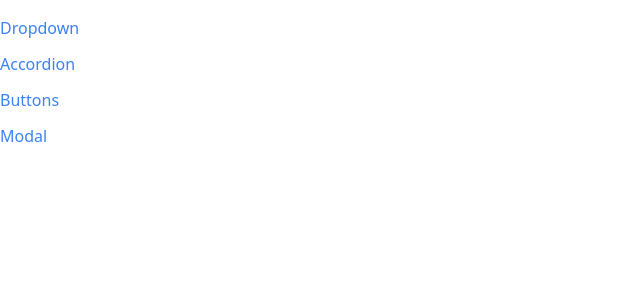
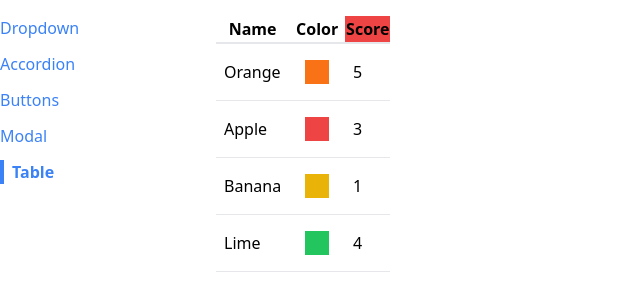
Before and after one commit to JuSTC3/Modern-React-with-Redux, a React (Create React App) app in the folder comp/: page /table in a window 1280 px wide. Shown: the top 300 px of the page, without its empty margins (0-640 px from the left). Built offline with nearby package versions, Linux system fonts and the light colour scheme.

Commit message:
fragment component to fix key issue

```diff
--- a/comp/src/App.js
+++ b/comp/src/App.js
@@ -4,6 +4,7 @@
 import DropdownPage from "./pages/DropdownPage";
 import ButtonPage from "./pages/ButtonPage";
 import ModalPage from "./pages/ModalPage";
+import TablePage from "./pages/TablePage";
 
 function App() {
   return (
@@ -22,6 +23,9 @@
         <Route path="/modal">
           <ModalPage />
         </Route>
+        <Route path="/table">
+          <TablePage />
+        </Route>
       </div>
     </div>
   );
--- a/comp/src/components/Sidebar.js
+++ b/comp/src/components/Sidebar.js
@@ -5,7 +5,8 @@
         { label: 'Dropdown', path: '/' },
         { label: 'Accordion', path: '/accordion' },
         { label: 'Buttons', path: '/buttons' },
-        { label: 'Modal', path: '/modal' }
+        { label: 'Modal', path: '/modal' },
+        { label: 'Table', path: '/table' }
     ];
 
     const renderedLinks = links.map((link) => {
--- /dev/null
+++ b/comp/src/components/Table.js
@@ -0,0 +1,38 @@
+import { Fragment } from 'react';
+
+function Table({ data, config, keyFn }) {
+    const renderedHeaders = config.map((column) => {
+        if (column.header) {
+            return <Fragment key={column.label}>{column.header()}</Fragment>;
+        }
+        return (
+            <th key={column.label}>{column.label}</th>
+        );
+    });
+
+    const renderedRows = data.map((rowData) => {
+        const renderedCells = config.map((column) => {
+            return <td className="p-2" key={column.label}>{column.render(rowData)}</td>
+        });
+        return (
+            <tr key={keyFn(rowData)} className="border-b">
+                {renderedCells}
+            </tr>
+        );
+    });
+
+    return (
+        <table className="table-auto border-spacing-2">
+            <thead>
+                <tr className="border-b-2">
+                    {renderedHeaders}
+                </tr>
+            </thead>
+            <tbody>
+                {renderedRows}
+            </tbody>
+        </table>
+    );
+}
+
+export default Table;
--- /dev/null
+++ b/comp/src/pages/TablePage.js
@@ -0,0 +1,38 @@
+import Table from "../components/Table";
+
+function TablePage() {
+    const data = [
+        { name: 'Orange', color: 'bg-orange-500', score: 5 },
+        { name: 'Apple', color: 'bg-red-500', score: 3 },
+        { name: 'Banana', color: 'bg-yellow-500', score: 1 },
+        { name: 'Lime', color: 'bg-green-500', score: 4 },
+    ];
+
+    const config = [
+        {
+            label: 'Name',
+            render: (fruit) => fruit.name
+        },
+        {
+            label: 'Color',
+            render: (fruit) => <div className={`p-3 m-2 ${fruit.color}`}></div>
+        },
+        {
+            label: 'Score',
+            render: (fruit) => fruit.score,
+            header: () => <th className="bg-red-500">Score</th>
+        }
+    ];
+
+    const keyFn = (fruit) => {
+        return fruit.name;
+    };
+
+    return (
+        <div>
+            <Table data={data} config={config} keyFn={keyFn} />
+        </div>
+    );
+}
+
+export default TablePage;
```
